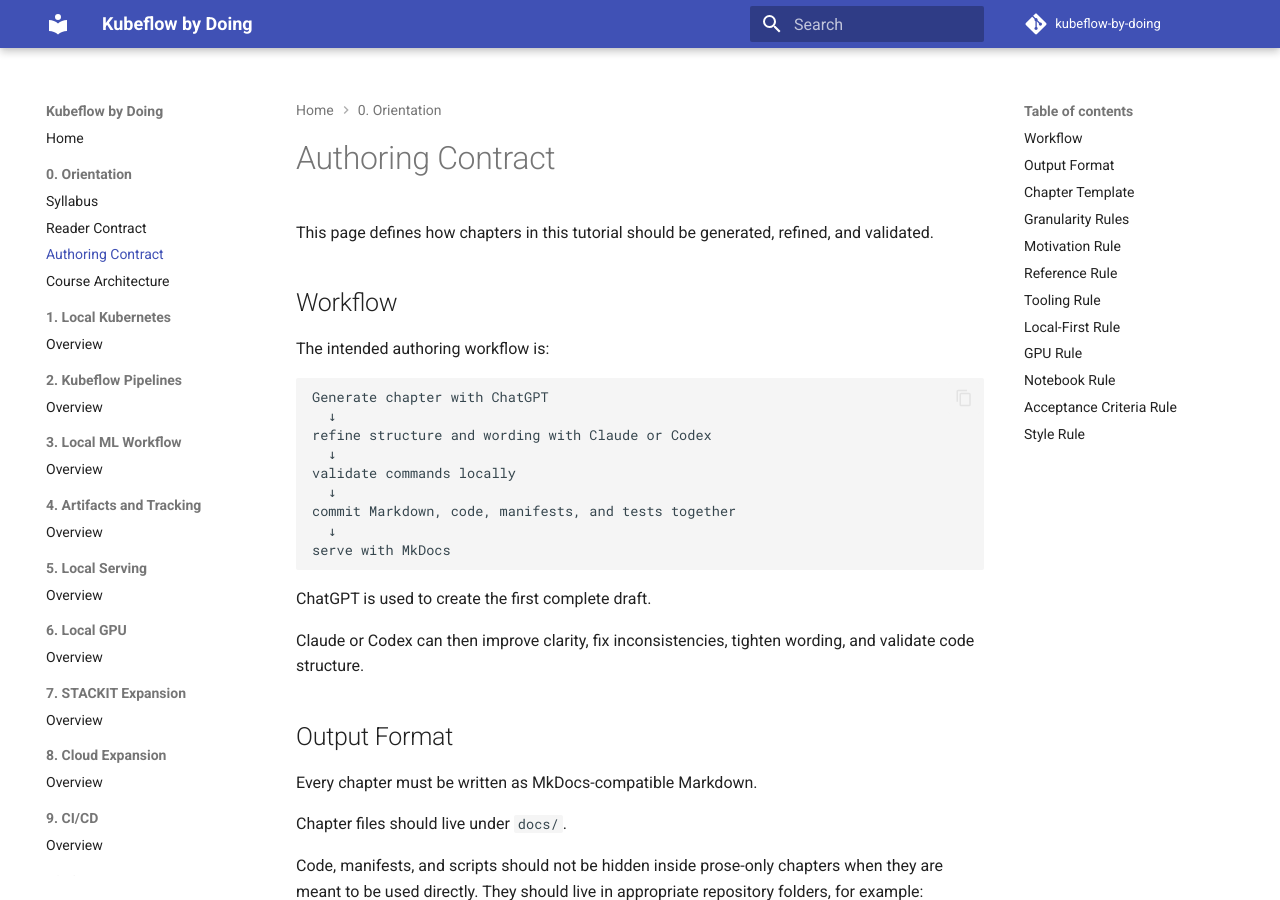
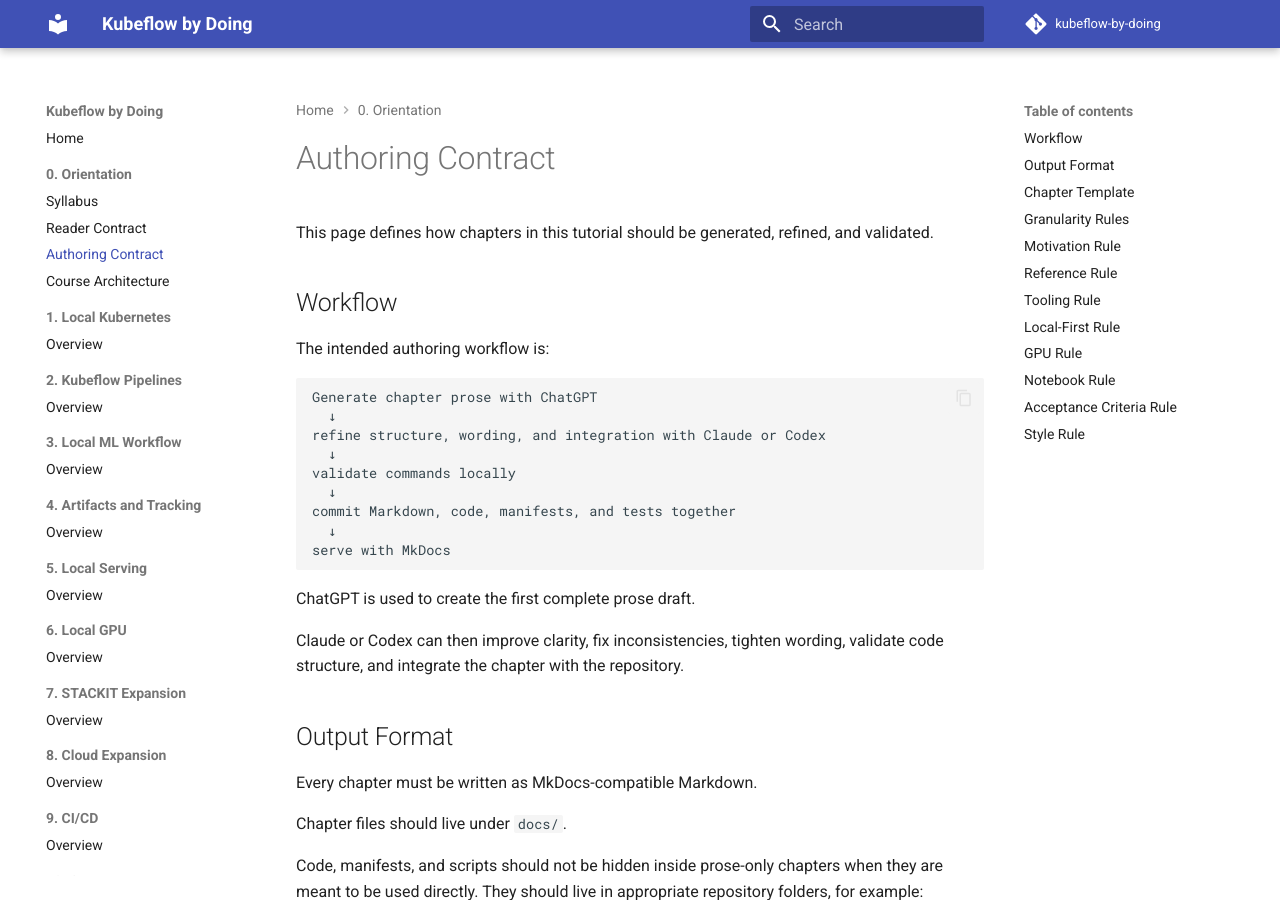
Before and after one commit to matze298/hands-on-kubeflow, an MkDocs documentation site: the page built from docs/00-orientation/02-authoring-contract.md, in a window 1280 px wide and 900 px high. Built offline with MkDocs 1.6.1 and Material for MkDocs 9.7.7, drawn with Linux system fonts in a browser that asks for light colours; comment, search, counter and statistics services are not loaded.

Commit message:
docs: refine chapter 0 workflow and setup

````diff
--- a/docs/00-orientation/02-authoring-contract.md
+++ b/docs/00-orientation/02-authoring-contract.md
@@ -7,9 +7,9 @@ This page defines how chapters in this tutorial should be generated, refined, an
 The intended authoring workflow is:
 
 ```text
-Generate chapter with ChatGPT
+Generate chapter prose with ChatGPT
   ↓
-refine structure and wording with Claude or Codex
+refine structure, wording, and integration with Claude or Codex
   ↓
 validate commands locally
   ↓
@@ -18,9 +18,9 @@ commit Markdown, code, manifests, and tests together
 serve with MkDocs
 ```
 
-ChatGPT is used to create the first complete draft.
+ChatGPT is used to create the first complete prose draft.
 
-Claude or Codex can then improve clarity, fix inconsistencies, tighten wording, and validate code structure.
+Claude or Codex can then improve clarity, fix inconsistencies, tighten wording, validate code structure, and integrate the chapter with the repository.
 
 ## Output Format
 
--- a/prek.toml
+++ b/prek.toml
@@ -4,7 +4,6 @@ default_stages = ["pre-commit"]
 repo = "https://github.com/pre-commit/pre-commit-hooks"
 rev = "v6.0.0"
 hooks = [
-  { id = "no-commit-to-branch"},
   { id = "trailing-whitespace" },
   { id = "end-of-file-fixer" },
   { id = "check-yaml" },
````
Also changed, not shown: AGENTS.md (+39 -0 lines), README.md (+3 -4 lines), docs/00-orientation/00-syllabus.md (+2 -2 lines).
